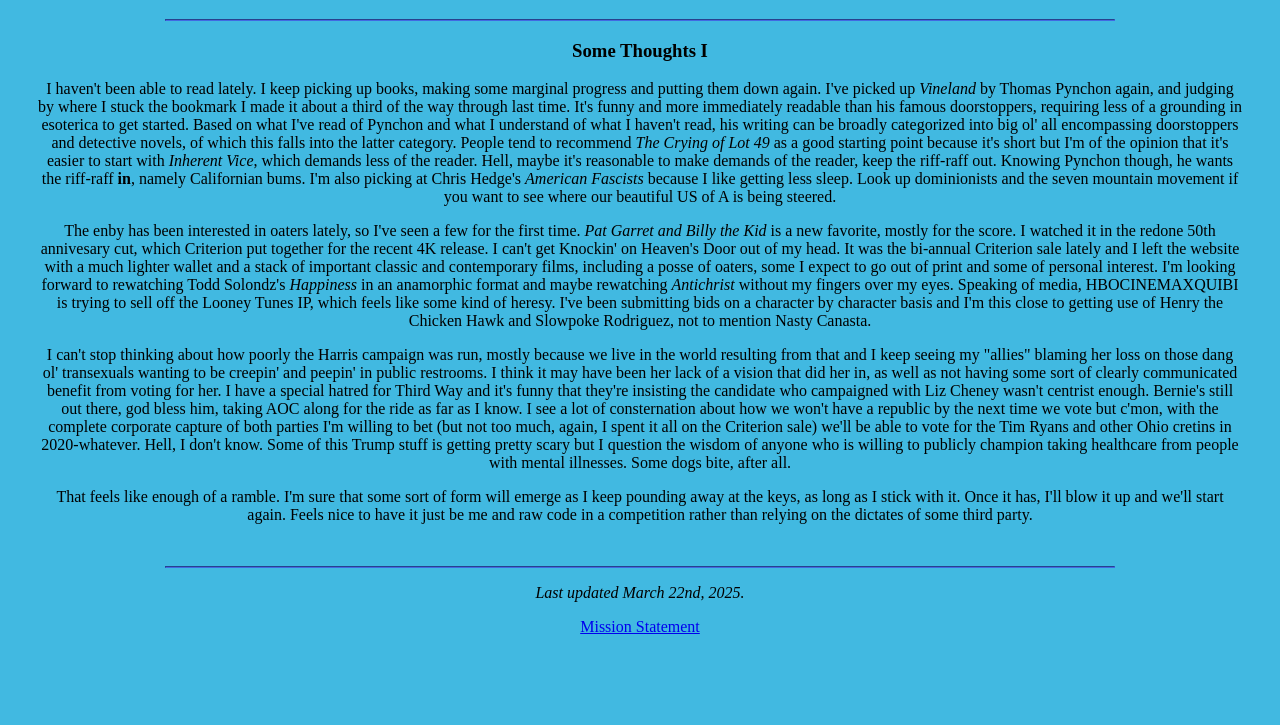
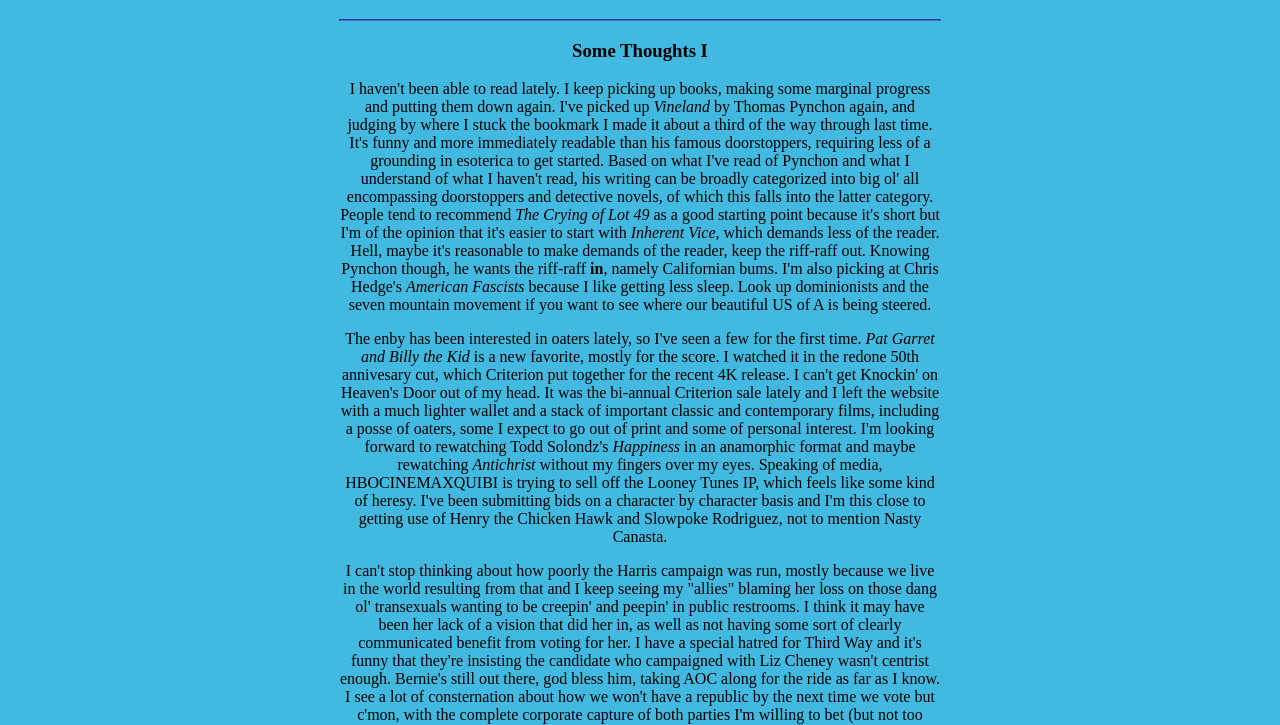
Before and after one commit to Cloks/publicanomie, a plain HTML site: page index.html in a window 1280 px wide. Shown: the part 61-786 px from the top of the page. Drawn offline with Linux system fonts and the light colour scheme.

Commit message:
playing with formatting

```diff
--- a/index.html
+++ b/index.html
@@ -23,6 +23,9 @@
             text-align: center;
             padding-left: 30px;
             padding-right: 30px;
+            max-width: 600px;
+            margin-left: auto;
+            margin-right: auto;
         }
 
         body {
@@ -32,6 +35,9 @@
         hr {
             border-color: #4169e1;
             width: 75%;
+            max-width: 600px;
+            margin-left: auto;
+            margin-right: auto;
         }
     </style>
 </head>
```
